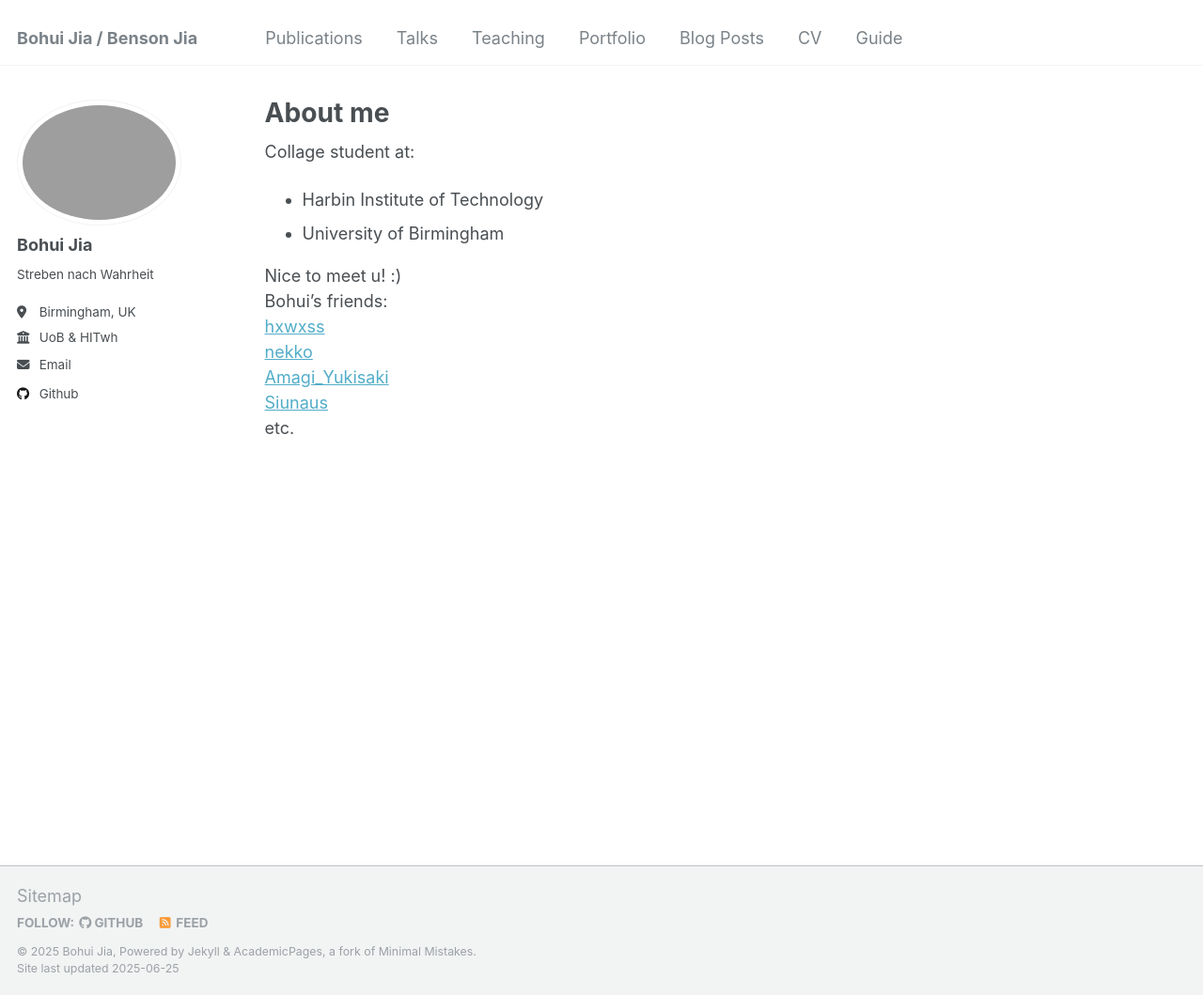
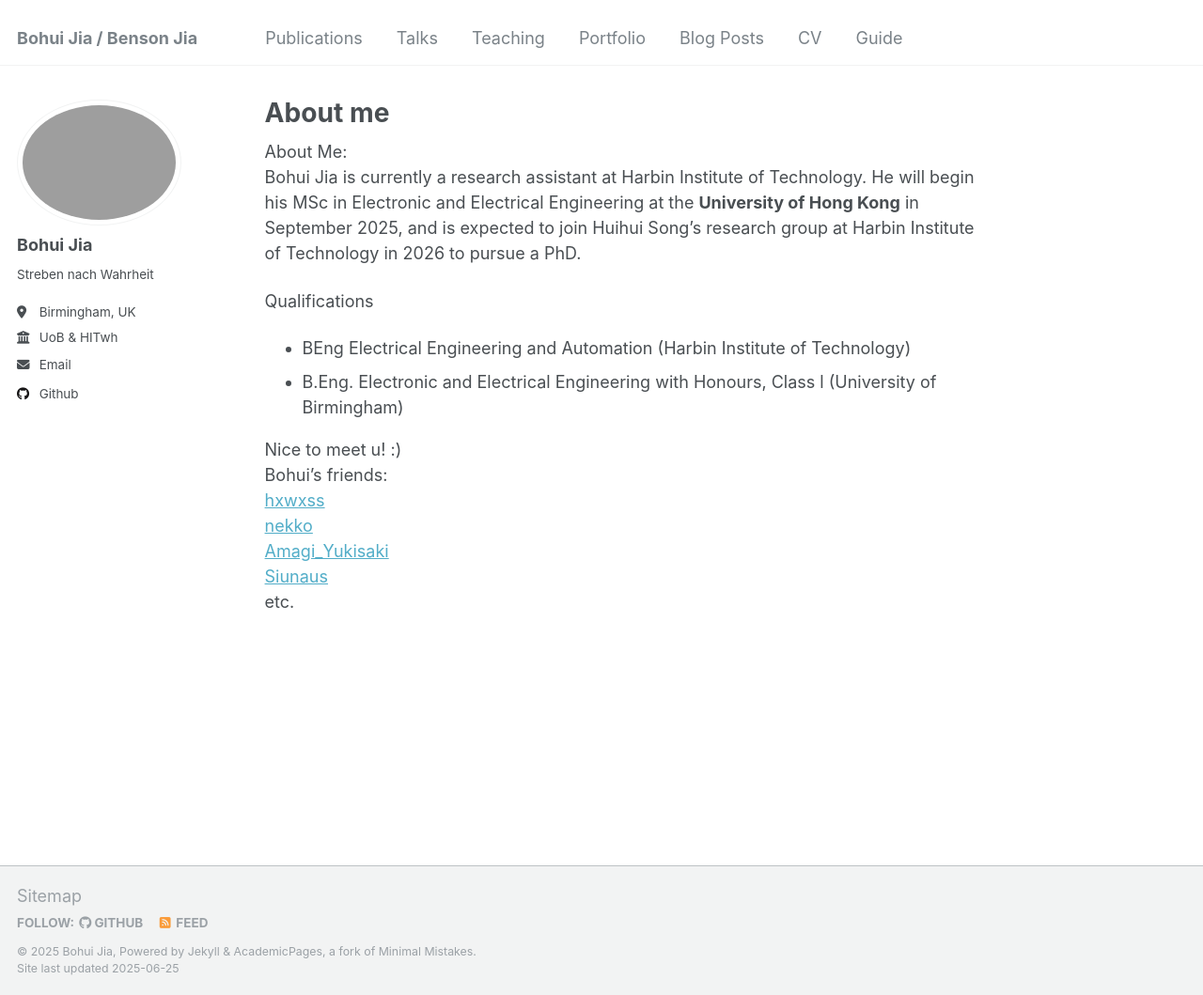
Before and after one commit to BensonJia/BensonJia.github.io, a Jekyll site: the page built from _pages/about.md, in a window 1280 px wide and 1059 px high. Shown: the whole window at 94% size. Built offline with Jekyll 4.4.1, drawn with Linux system fonts in a browser that asks for light colours.

Commit message:
Update about.md

```diff
--- a/_pages/about.md
+++ b/_pages/about.md
@@ -7,10 +7,13 @@ redirect_from:
   - /about.html
 ---
 
+About Me:
+Bohui Jia is currently a research assistant at Harbin Institute of Technology. He will begin his MSc in Electronic and Electrical Engineering at the **University of Hong Kong** in September 2025, and is expected to join Huihui Song's research group at Harbin Institute of Technology in 2026 to pursue a PhD.
 
-Collage student at:
-- Harbin Institute of Technology
-- University of Birmingham
+
+Qualifications
+- BEng Electrical Engineering and Automation (Harbin Institute of Technology)
+- B.Eng. Electronic and Electrical Engineering with Honours, Class l (University of Birmingham)
 
 Nice to meet u! :)
 Bohui's friends:
```
